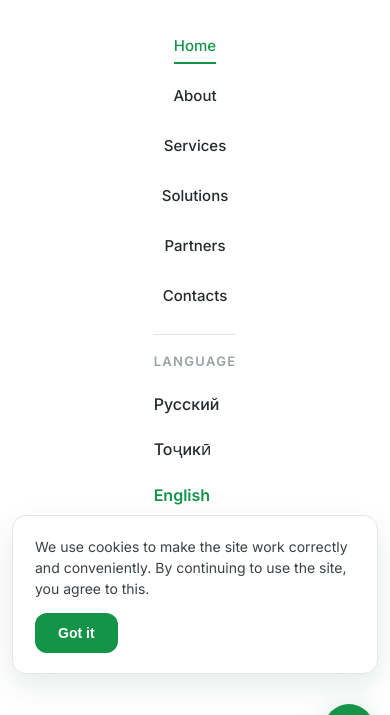
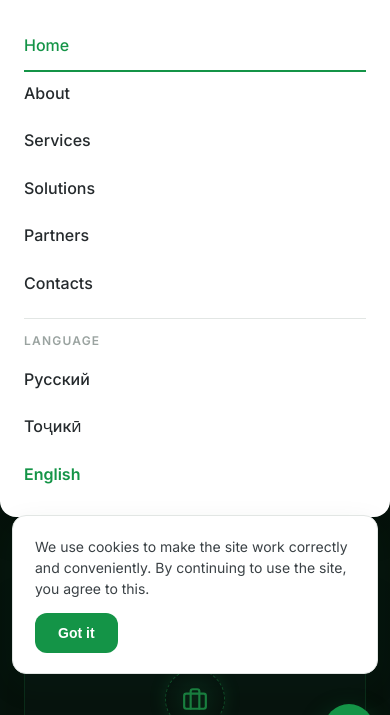
Before and after one commit to khudoyorparpishoev0-ops/Site-IThona, a plain HTML site: page index.html in a window 390 px wide. Both pictures are taken after a click on the button 348 px from the left and 44 px from the top of the page. Shown: the part 74-789 px from the top of the page. Drawn offline with Linux system fonts and the light colour scheme.

Commit message:
Мобильное меню: компактная панель по высоте контента + затемнение фона; cache-bust CSS (?v=2)
Co-Authored-By: Claude Opus 4.8 (1M context) <noreply@anthropic.com>

```diff
--- a/assets/style.css
+++ b/assets/style.css
@@ -410,12 +410,16 @@ form.appeal textarea{resize:vertical;min-height:100px}
   section{padding:60px 0}
   .nav,.header-right .lang,.header-right .btn{display:none}
   .header-right .burger{display:flex}
-  /* открытое меню: сплошной непрозрачный оверлей на весь экран.
-     header имеет backdrop-filter => он является containing block для fixed-потомка,
-     поэтому задаём явную высоту 100vh/100dvh, а не inset/bottom. */
-  .nav.open{display:flex;position:fixed;top:0;left:0;right:0;height:100vh;height:100dvh;
-    z-index:99;flex-direction:column;background:#fff;padding:104px 24px 32px;gap:18px;
+  /* открытое меню: компактная непрозрачная панель под шапкой, высота по содержимому;
+     всё вокруг затемняется огромным box-shadow (страница не просвечивает).
+     header имеет backdrop-filter => он containing block для fixed-потомка,
+     поэтому позиционируем от top:0 с внутренним отступом под шапку. */
+  .nav.open{display:flex;position:fixed;top:0;left:0;right:0;height:auto;max-height:100dvh;
+    z-index:99;flex-direction:column;align-items:stretch;background:#fff;
+    padding:96px 24px 18px;gap:0;border-radius:0 0 16px 16px;
+    box-shadow:0 14px 34px rgba(0,0,0,.18),0 0 0 100vmax rgba(10,20,15,.45);
     overflow-y:auto;-webkit-overflow-scrolling:touch}
+  .nav.open a{padding:11px 0;font-size:16px;text-align:left}
   .grid-3,.grid-2{grid-template-columns:1fr}
   .partners-grid{grid-template-columns:repeat(2,1fr)}
   .partner{padding:16px 18px}
@@ -434,9 +438,9 @@ form.appeal textarea{resize:vertical;min-height:100px}
 .lang a{cursor:pointer}
 .lang-mobile{display:none}
 @media(max-width:680px){
-  .nav.open .lang-mobile{display:block;border-top:1px solid var(--gray-line);padding-top:16px;margin-top:4px}
-  .lang-mobile .lm-title{font-size:13px;font-weight:600;letter-spacing:.1em;text-transform:uppercase;color:#9aa3a0;margin-bottom:10px}
-  .lang-mobile a{display:block;padding:10px 0;font-size:16px;font-weight:500;color:var(--graphite);cursor:pointer}
+  .nav.open .lang-mobile{display:block;border-top:1px solid var(--gray-line);padding-top:12px;margin-top:10px}
+  .lang-mobile .lm-title{font-size:12px;font-weight:600;letter-spacing:.1em;text-transform:uppercase;color:#9aa3a0;margin-bottom:6px}
+  .lang-mobile a{display:block;padding:8px 0;font-size:16px;font-weight:500;color:var(--graphite);cursor:pointer}
   .lang-mobile a.on{color:var(--green);font-weight:600}
 }
 
--- a/index.html
+++ b/index.html
@@ -18,7 +18,7 @@
 <meta property="og:image" content="https://it-hona.tj/assets/og-image.png">
 <meta name="twitter:card" content="summary_large_image">
 <link rel="icon" type="image/svg+xml" href="assets/favicon.svg">
-<link rel="stylesheet" href="assets/style.css">
+<link rel="stylesheet" href="assets/style.css?v=2">
 </head>
 <body>
 
```
Also changed, not shown: about.html (+1 -1 lines), contacts.html (+1 -1 lines), partners.html (+1 -1 lines), services.html (+1 -1 lines), solutions.html (+1 -1 lines).
